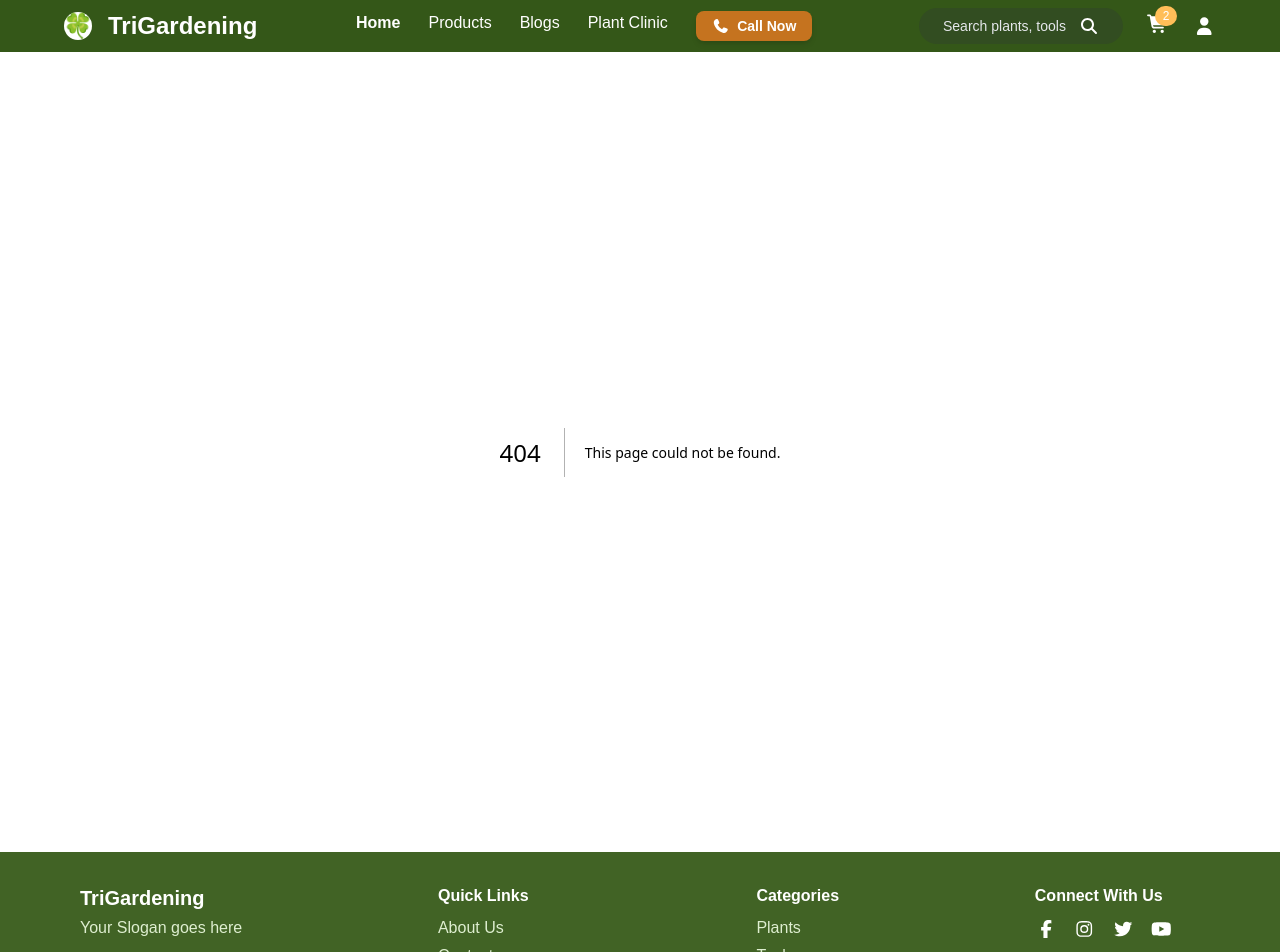
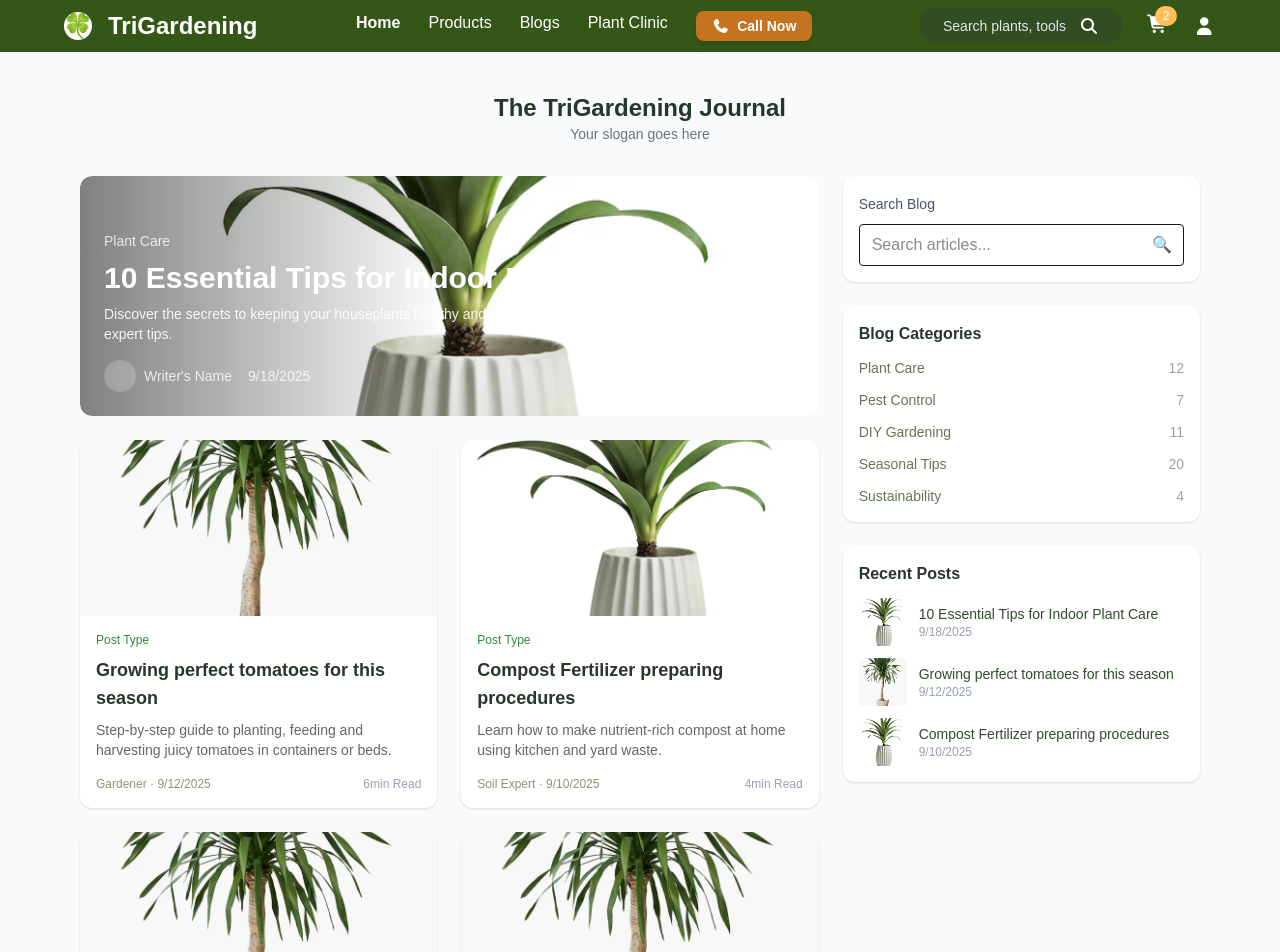
Before and after one commit to MamunUrRashidAIUB/trigardening, a Next.js app: page /blog in a window 1280 px wide. Before the commit this address had no page. Shown: the top 952 px of the page. Built offline with nearby package versions, Linux system fonts and the light colour scheme.

Commit message:
Add blog functionality with dynamic fetching and rendering of posts; implement BlogCard component for individual post display

```diff
--- /dev/null
+++ b/public/blogs.json
@@ -0,0 +1,73 @@
+[
+  {
+    "id": 1,
+    "title": "10 Essential Tips for Indoor Plant Care",
+    "excerpt": "Discover the secrets to keeping your houseplants healthy and thriving year-round with these expert tips.",
+    "author": "Writer's Name",
+    "date": "2025-09-18",
+    "readTime": "5min Read",
+    "image_url": "/images/treepot2.avif",
+    "category": "Plant Care"
+  },
+  {
+    "id": 2,
+    "title": "Growing perfect tomatoes for this season",
+    "excerpt": "Step-by-step guide to planting, feeding and harvesting juicy tomatoes in containers or beds.",
+    "author": "Gardener",
+    "date": "2025-09-12",
+    "readTime": "6min Read",
+    "image_url": "/images/treepot4.avif",
+    "category": "Seasonal Tips"
+  },
+  {
+    "id": 3,
+    "title": "Compost Fertilizer preparing procedures",
+    "excerpt": "Learn how to make nutrient-rich compost at home using kitchen and yard waste.",
+    "author": "Soil Expert",
+    "date": "2025-09-10",
+    "readTime": "4min Read",
+    "image_url": "/images/treepot2.avif",
+    "category": "Fertilizer"
+  },
+  {
+    "id": 4,
+    "title": "Natural Pest Control Methods That Actually Work",
+    "excerpt": "Non-toxic strategies to keep your plants pest-free without harmful chemicals.",
+    "author": "Plant Doctor",
+    "date": "2025-09-05",
+    "readTime": "7min Read",
+    "image_url": "/images/treepot4.avif",
+    "category": "Pest Control"
+  },
+  {
+    "id": 5,
+    "title": "Natural Pest Control Methods That Actually Work",
+    "excerpt": "Non-toxic strategies to keep your plants pest-free without harmful chemicals.",
+    "author": "Plant Doctor",
+    "date": "2025-09-05",
+    "readTime": "7min Read",
+    "image_url": "/images/treepot4.avif",
+    "category": "Pest Control"
+  },
+  {
+    "id": 6,
+    "title": "Natural Pest Control Methods That Actually Work",
+    "excerpt": "Non-toxic strategies to keep your plants pest-free without harmful chemicals.",
+    "author": "Plant Doctor",
+    "date": "2025-09-05",
+    "readTime": "7min Read",
+    "image_url": "/images/treepot4.avif",
+    "category": "Pest Control"
+  }
+  ,
+  {
+    "id": 7,
+    "title": "Natural Pest Control Methods That Actually Work",
+    "excerpt": "Non-toxic strategies to keep your plants pest-free without harmful chemicals.",
+    "author": "Plant Doctor",
+    "date": "2025-09-05",
+    "readTime": "7min Read",
+    "image_url": "/images/treepot4.avif",
+    "category": "Pest Control"
+  }
+]
--- /dev/null
+++ b/src/app/blog/page.jsx
@@ -0,0 +1,106 @@
+"use client"
+import React, { useEffect, useState } from 'react'
+import { BlogCard } from '../components/layout/Pages/Blog/BlogCard'
+
+export default function BlogPage() {
+  const [posts, setPosts] = useState([])
+
+  useEffect(() => {
+    fetch('/blogs.json')
+      .then((r) => r.json())
+      .then((data) => setPosts(data || []))
+      .catch(() => setPosts([]))
+  }, [])
+
+  const hero = posts[0]
+  const others = posts.slice(1)
+  const [visibleCount, setVisibleCount] = useState(4)
+
+  const visiblePosts = others.slice(0, visibleCount)
+
+  function loadMore() {
+    setVisibleCount((v) => Math.min(v + 4, others.length))
+  }
+
+  return (
+    <main className="bg-gray-50 py-10">
+      <div className="max-w-6xl mx-auto px-4">
+        <div className="text-center mb-8">
+          <h2 className="text-2xl font-bold text-[#263828]">The TriGardening Journal</h2>
+          <p className="text-sm text-gray-500">Your slogan goes here</p>
+        </div>
+
+        <div className="grid grid-cols-1 lg:grid-cols-3 gap-6">
+          <div className="lg:col-span-2 space-y-6">
+            {hero && (
+              <section className="relative rounded-xl overflow-hidden">
+                <img src={hero.image_url} alt={hero.title} className="w-full h-60 object-cover rounded-xl" />
+                <div className="absolute inset-0 bg-gradient-to-r from-black/50 via-transparent to-transparent rounded-xl" />
+                <div className="absolute left-6 bottom-6 text-white max-w-xl">
+                  <div className="text-sm text-white/80 mb-2">{hero.category}</div>
+                  <h1 className="text-2xl md:text-3xl font-bold leading-tight">{hero.title}</h1>
+                  <p className="mt-2 text-sm text-white/90 hidden md:block">{hero.excerpt}</p>
+                  <div className="mt-4 flex items-center gap-4 text-sm text-white/80">
+                    <div className="inline-flex items-center gap-2">
+                      <span className="w-8 h-8 rounded-full bg-white/20 flex items-center justify-center" />
+                      <span>{hero.author}</span>
+                    </div>
+                    <div>{new Date(hero.date).toLocaleDateString()}</div>
+                  </div>
+                </div>
+              </section>
+            )}
+
+            <div className="grid grid-cols-1 sm:grid-cols-2 gap-6">
+              {visiblePosts.map((p) => (
+                <BlogCard key={p.id} post={p} />
+              ))}
+            </div>
+
+            {visibleCount < others.length && (
+              <div className="flex justify-center mt-6">
+                <button onClick={loadMore} className="bg-[#779c65] text-white px-6 py-2 rounded">Load More Articles</button>
+              </div>
+            )}
+          </div>
+
+          <aside className="space-y-6">
+            <div className="bg-white rounded-xl p-4 shadow">
+              <label className="text-sm font-medium text-gray-600">Search Blog</label>
+              <div className="mt-2 relative">
+                <input placeholder="Search articles..." className="w-full border rounded px-3 py-2 pr-10" />
+                <span className="absolute right-3 top-1/2 -translate-y-1/2 text-gray-400">🔍</span>
+              </div>
+            </div>
+
+            <div className="bg-white rounded-xl p-4 shadow">
+              <h4 className="font-semibold text-[#263828] mb-3">Blog Categories</h4>
+              <ul className="text-sm text-[#66755a] space-y-3">
+                <li className="flex justify-between"><span>Plant Care</span><span className="text-gray-400">12</span></li>
+                <li className="flex justify-between"><span>Pest Control</span><span className="text-gray-400">7</span></li>
+                <li className="flex justify-between"><span>DIY Gardening</span><span className="text-gray-400">11</span></li>
+                <li className="flex justify-between"><span>Seasonal Tips</span><span className="text-gray-400">20</span></li>
+                <li className="flex justify-between"><span>Sustainability</span><span className="text-gray-400">4</span></li>
+              </ul>
+            </div>
+
+            <div className="bg-white rounded-xl p-4 shadow">
+              <h4 className="font-semibold text-[#263828] mb-3">Recent Posts</h4>
+              <ul className="space-y-3 text-sm text-[#66755a]">
+                {posts.slice(0,3).map(p => (
+                  <li key={p.id} className="flex items-center gap-3">
+                    <img src={p.image_url} alt={p.title} className="w-12 h-12 object-cover rounded" />
+                    <div>
+                      <div className="font-medium text-[#2f4d2a]">{p.title}</div>
+                      <div className="text-xs text-gray-400">{new Date(p.date).toLocaleDateString()}</div>
+                    </div>
+                  </li>
+                ))}
+              </ul>
+            </div>
+          </aside>
+        </div>
+      </div>
+    </main>
+  )
+}
--- /dev/null
+++ b/src/app/components/layout/Pages/Blog/BlogCard.jsx
@@ -0,0 +1,21 @@
+import React from 'react'
+
+export const BlogCard = ({ post }) => {
+  if (!post) return null
+  return (
+    <article className="bg-white rounded-xl shadow overflow-hidden w-full">
+      <div className="h-44 w-full overflow-hidden rounded-t-xl">
+        <img src={post.image_url} alt={post.title} className="w-full h-full object-cover" />
+      </div>
+      <div className="p-4">
+        <div className="text-xs text-[#2f8a3a] font-medium mb-2">Post Type</div>
+        <h3 className="text-lg font-semibold text-[#263828] mb-2">{post.title}</h3>
+        <p className="text-sm text-[#666] mb-4 line-clamp-3">{post.excerpt}</p>
+        <div className="flex items-center justify-between text-xs text-[#8a9673]">
+          <div>{post.author} · {new Date(post.date).toLocaleDateString()}</div>
+          <div className="text-gray-400">{post.readTime}</div>
+        </div>
+      </div>
+    </article>
+  )
+}
```
